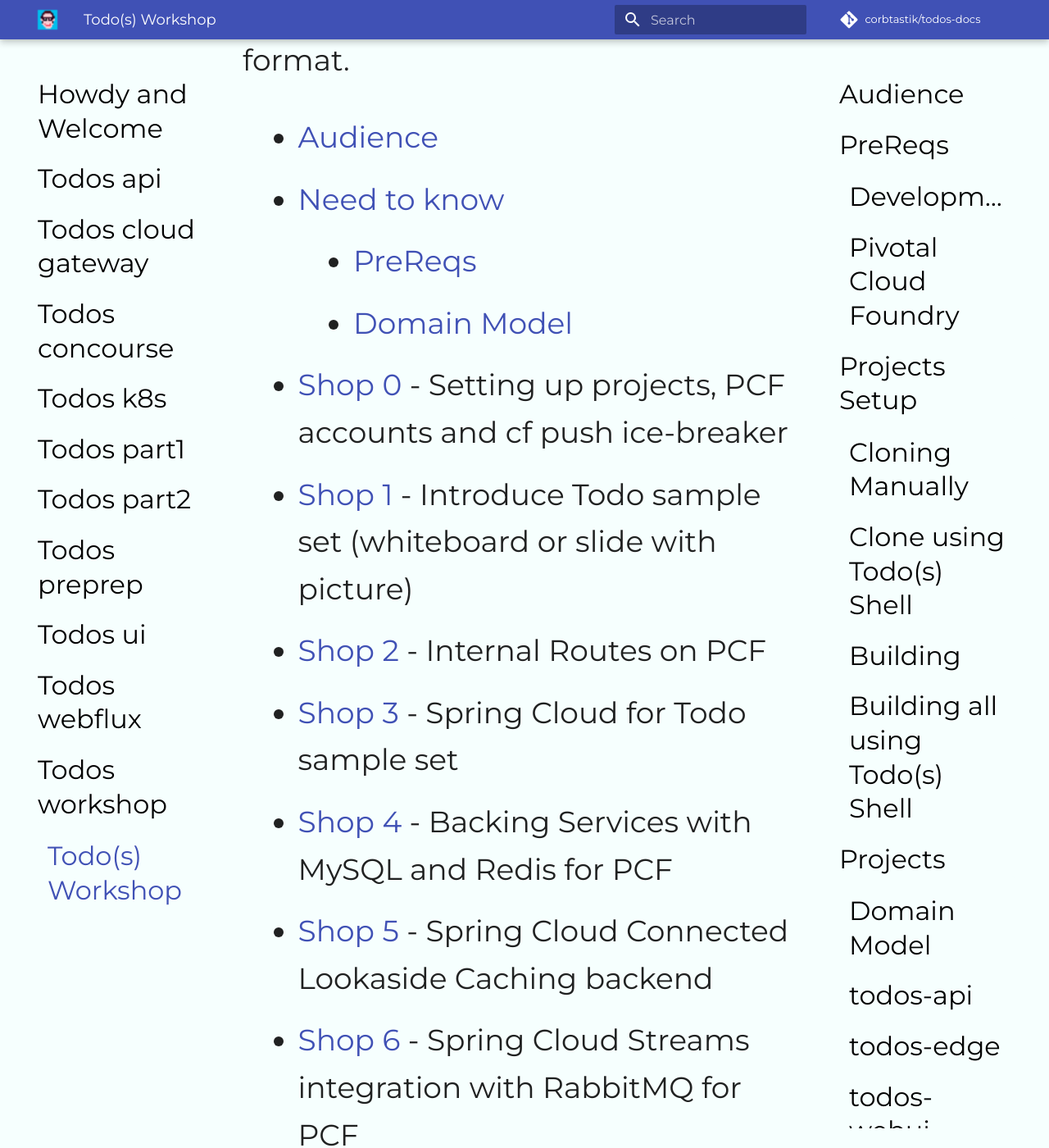
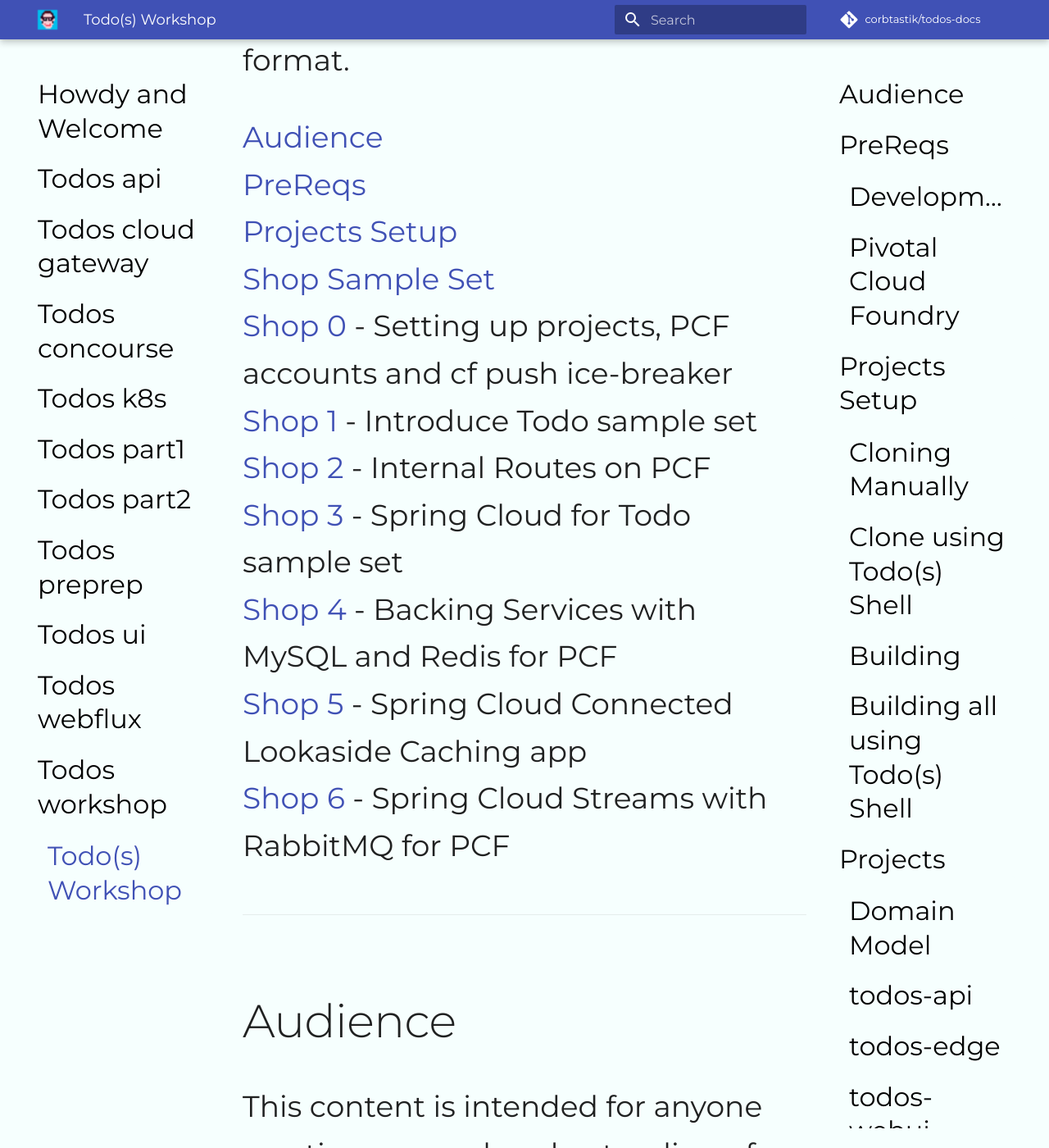
Before and after one commit to adamzwickey/todos-docs, an MkDocs documentation site: the page built from docs/todos-workshop/README.md, in a window 1280 px wide and 1400 px high, scrolled down 733 px. Shown: the whole window at 82% size. Built offline with MkDocs 1.6.1 and Material for MkDocs 9.7.7, drawn with Linux system fonts in a browser that asks for light colours; comment, search, counter and statistics services are not loaded.

Commit message:
clean up toc

```diff
--- a/docs/todos-workshop/README.md
+++ b/docs/todos-workshop/README.md
@@ -4,17 +4,19 @@ Howdy and welcome!
 
 This is the [one-and-only doc](#todos-workshop) for how to use the Todo apps together as a sample set.  Each project listed below has it's own README that details app specifics, this doc is an exhaustive list of information on how to use them together on PCF in a workshop format.
 
-* [Audience](#Audience)
-* [Need to know](#need-to-know)
-    * [PreReqs](#prereqs)
-    * [Domain Model](#domain-model)
-* [Shop 0](#shop-0) - Setting up projects, PCF accounts and cf push ice-breaker
-* [Shop 1](#shop-1) - Introduce Todo sample set (whiteboard or slide with picture)
-* [Shop 2](#shop-2) - Internal Routes on PCF
-* [Shop 3](#shop-3) - Spring Cloud for Todo sample set
-* [Shop 4](#shop-4) - Backing Services with MySQL and Redis for PCF
-* [Shop 5](#shop-5) - Spring Cloud Connected Lookaside Caching backend
-* [Shop 6](#shop-6) - Spring Cloud Streams integration with RabbitMQ for PCF
+[Audience](#Audience)
+[PreReqs](#prereqs)
+[Projects Setup](#projects-setup)
+[Shop Sample Set](#shop-sample-set)
+[Shop 0](#shop-0) - Setting up projects, PCF accounts and cf push ice-breaker
+[Shop 1](#shop-1) - Introduce Todo sample set
+[Shop 2](#shop-2) - Internal Routes on PCF
+[Shop 3](#shop-3) - Spring Cloud for Todo sample set
+[Shop 4](#shop-4) - Backing Services with MySQL and Redis for PCF
+[Shop 5](#shop-5) - Spring Cloud Connected Lookaside Caching app
+[Shop 6](#shop-6) - Spring Cloud Streams with RabbitMQ for PCF
+
+---
 
 ## Audience
 
```
